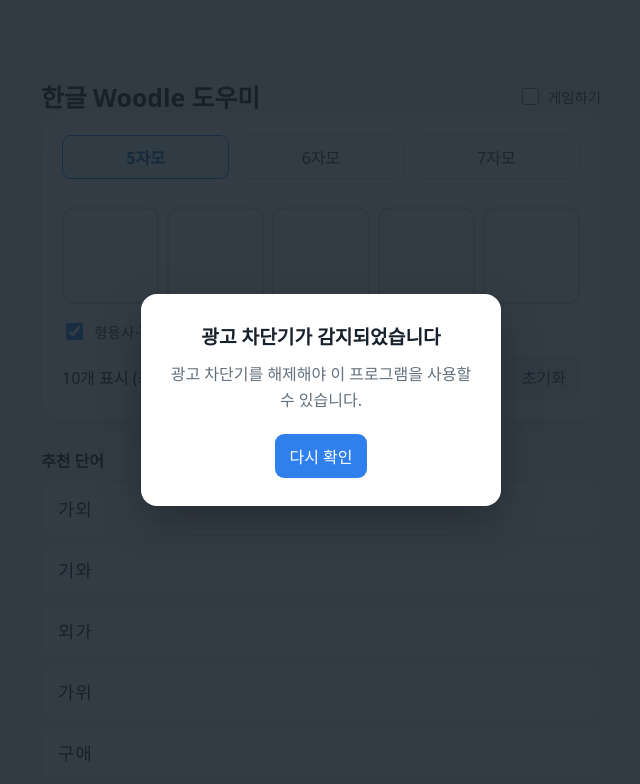
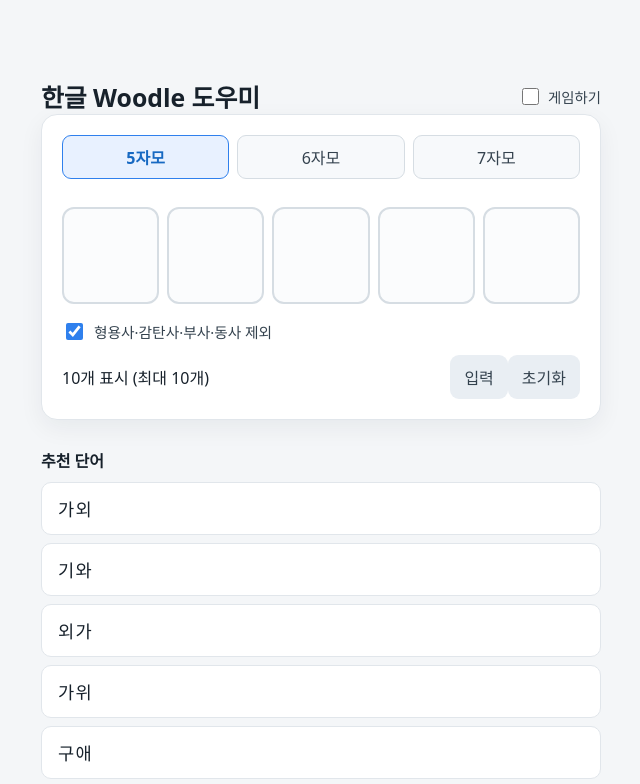
Before and after one commit to chu-rit/k-woodle, a plain HTML site: page index.html in a window 1280 px wide. Shown: the top 784 px of the page, without its empty margins (319-959 px from the left). Drawn offline with Linux system fonts and the light colour scheme.

Commit message:
Remove adblock detection functionality

```diff
--- a/app.js
+++ b/app.js
@@ -24,8 +24,8 @@
 const resultsTitle = document.querySelector('#results-title');
 const results = document.querySelector('#results');
 const excludeParts = document.querySelector('#exclude-parts');
-const adblockWarning = document.querySelector('#adblock-warning');
-const adblockRetry = document.querySelector('#adblock-retry');
+// const adblockWarning = document.querySelector('#adblock-warning');
+// const adblockRetry = document.querySelector('#adblock-retry');
 
 const INITIALS = ['ㄱ', 'ㄲ', 'ㄴ', 'ㄷ', 'ㄸ', 'ㄹ', 'ㅁ', 'ㅂ', 'ㅃ', 'ㅅ', 'ㅆ', 'ㅇ', 'ㅈ', 'ㅉ', 'ㅊ', 'ㅋ', 'ㅌ', 'ㅍ', 'ㅎ'];
 const VOWELS = ['ㅏ', 'ㅏㅣ', 'ㅑ', 'ㅑㅣ', 'ㅓ', 'ㅓㅣ', 'ㅕ', 'ㅕㅣ', 'ㅗ', 'ㅗㅏ', 'ㅗㅏㅣ', 'ㅗㅣ', 'ㅛ', 'ㅜ', 'ㅜㅓ', 'ㅜㅓㅣ', 'ㅜㅣ', 'ㅠ', 'ㅡ', 'ㅡㅣ', 'ㅣ'];
@@ -296,8 +296,8 @@
     render();
   });
 });
-function checkAdBlock() { const ad = document.querySelector('.kakao_ad_area'); adblockWarning.classList.toggle('visible', !ad || getComputedStyle(ad).display === 'none' || ad.offsetHeight === 0); }
-adblockRetry.addEventListener('click', () => window.location.reload()); window.setTimeout(checkAdBlock, 4000);
+// function checkAdBlock() { const ad = document.querySelector('.kakao_ad_area'); adblockWarning.classList.toggle('visible', !ad || getComputedStyle(ad).display === 'none' || ad.offsetHeight === 0); }
+// adblockRetry.addEventListener('click', () => window.location.reload()); window.setTimeout(checkAdBlock, 4000);
 buildInputs('helper'); buildInputs('game'); loadWords(activeLength);
 fetch('./제외품사_단어목록.txt').then((response) => response.ok ? response.text() : Promise.reject()).then((text) => {
   excludedWords = new Set(text.split(/\r?\n/).map((word) => word.trim()).filter(Boolean));
--- a/index.html
+++ b/index.html
@@ -50,9 +50,9 @@
   </style>
 </head>
 <body>
-  <div id="adblock-warning" class="adblock-warning" role="dialog" aria-modal="true" aria-labelledby="adblock-title">
+  <!-- <div id="adblock-warning" class="adblock-warning" role="dialog" aria-modal="true" aria-labelledby="adblock-title">
     <div class="adblock-card"><h2 id="adblock-title">광고 차단기가 감지되었습니다</h2><p>광고 차단기를 해제해야 이 프로그램을 사용할 수 있습니다.</p><button id="adblock-retry" type="button">다시 확인</button></div>
-  </div>
+  </div> -->
   <div class="top-ad" aria-label="광고"><ins class="kakao_ad_area" style="display:none;width:100%;" data-ad-unit="DAN-kILk8DoW0wkoyavP" data-ad-width="320" data-ad-height="50"></ins><script type="text/javascript" src="https://t1.kakaocdn.net/kas/static/ba.min.js" async></script></div>
   <main>
     <div class="title-row"><h1>한글 Woodle 도우미</h1><label class="game-toggle"><input id="game-mode" type="checkbox"> 게임하기</label></div>
```
